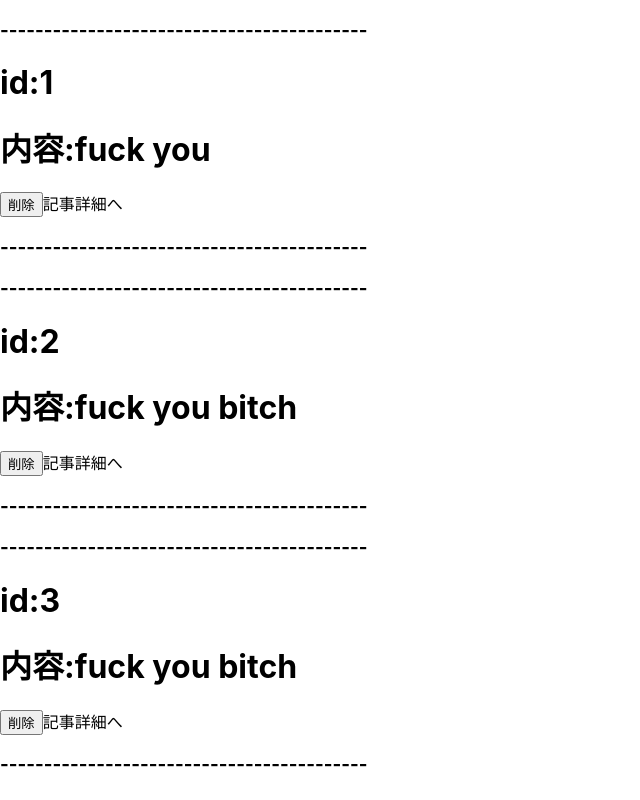
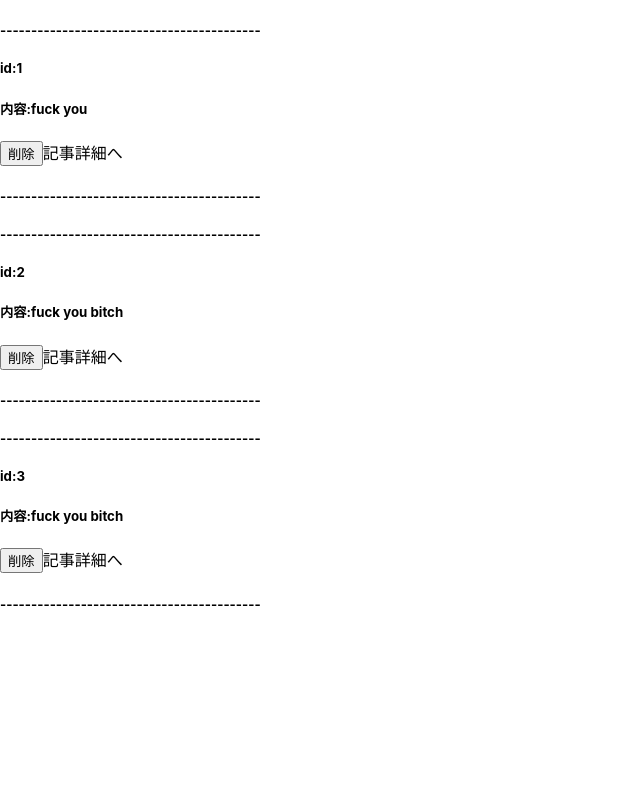
Before and after one commit to yuyaamano23/next_todo_api, a Next.js app: page / in a window 1280 px wide. Shown: the whole page, without its empty margins (0-640 px from the left). Built offline with nearby package versions, Linux system fonts and the light colour scheme.

Commit message:
削除でけた！

```diff
--- a/src/components/TodoItem.tsx
+++ b/src/components/TodoItem.tsx
@@ -1,22 +1,44 @@
 import React from 'react'
 import { Todo } from 'components/Types'
 import Link from 'next/link'
+import axios from 'axios'
 
 type TodoItemProps = {
   todo: Todo
 }
 
 const TodoItem: React.FC<TodoItemProps> = ({ todo }) => {
+  const handleDelete = (e) => {
+    // ボタンのデフォルトの挙動を葬り去る
+    e.preventDefault()
+
+    axios({
+      method: 'delete',
+      url: `http://localhost:8000/api/todos/${todo.id}`,
+      headers: {
+        'Content-Type': 'application/json',
+      },
+    })
+      .then(() => {
+        console.log('delete success')
+        // ページ更新させる
+        // Router.push('/todos')
+      })
+      .catch((err) => {
+        console.log(err)
+      })
+  }
+
   return (
     <>
-      <h3>------------------------------------------</h3>
-      <h1>id:{todo.id}</h1>
-      <h1>内容:{todo.title}</h1>
-      <button>削除</button>
+      <h5>------------------------------------------</h5>
+      <h5>id:{todo.id}</h5>
+      <h5>内容:{todo.title}</h5>
+      <button onClick={handleDelete}>削除</button>
       <Link href={`/todos/${todo.id}`}>
         <a>記事詳細へ</a>
       </Link>
-      <h3>------------------------------------------</h3>
+      <h5>------------------------------------------</h5>
     </>
   )
 }
```
